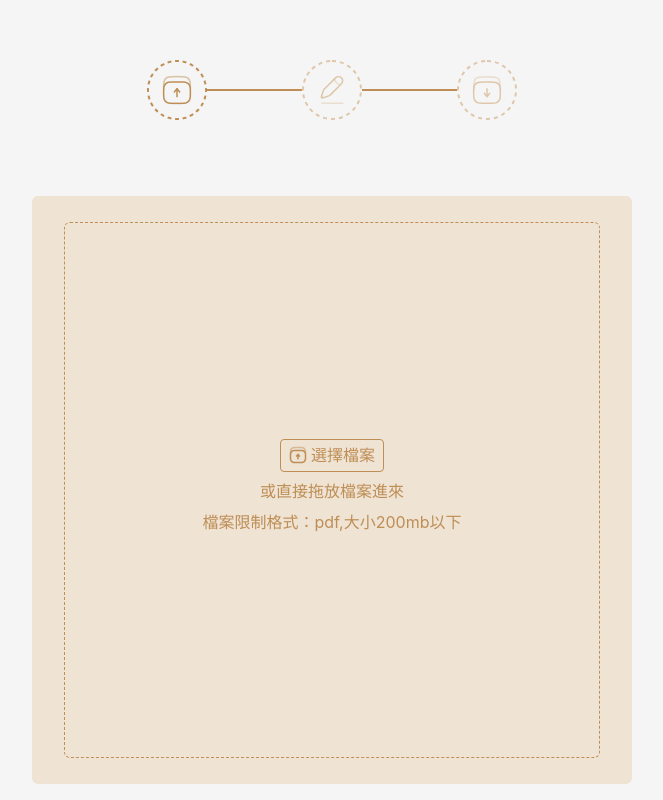
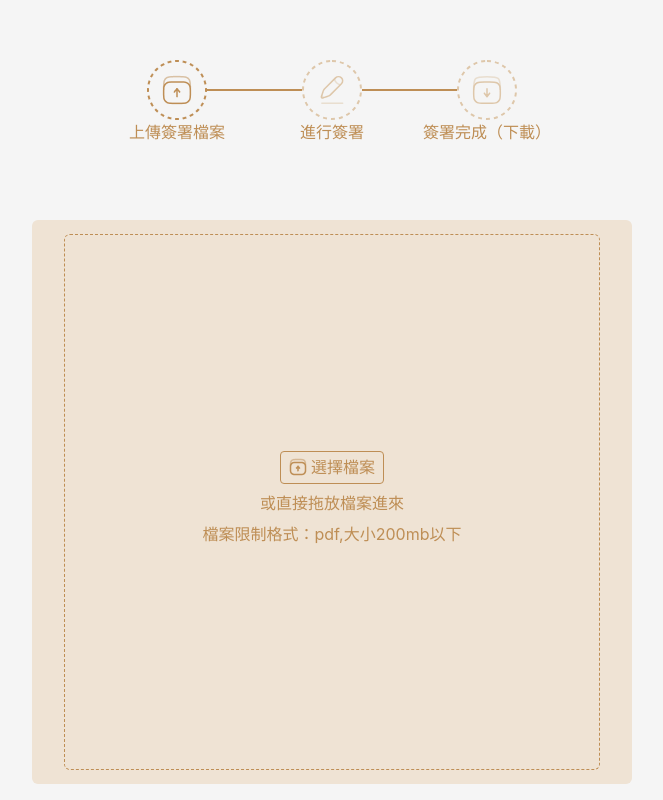
Before and after one commit to f2e4th/week2-F2E, a Vue app: page / in a window 1280 px wide. Shown: the whole page, without its empty margins (308-971 px from the left). Built offline with nearby package versions, Linux system fonts and the light colour scheme; the HTML template or start-up script is replaced by a standard one.

Commit message:
progress樣式

```diff
--- a/src/page/UploadPage.vue
+++ b/src/page/UploadPage.vue
@@ -4,8 +4,9 @@
     </div>
     <div class="Upload_progress">
       <ul class="progress_content">
-        <li v-for="(item, i) in progressData" :key="i" class="progress_content__item"><img :src="item" alt="progress">
-            <div class="progress_content__item__line"></div>
+        <li v-for="(item, i) in progressData" :key="i" class="progress_content__item">
+          <img :src="item.img" alt="progress">
+          <div class="progress_content__item__text">{{item.text}}</div>
         </li>
       </ul>
     </div>
@@ -26,9 +27,17 @@ import upload from '../assets/img/upload.png';
 </script>
 <script setup>
 const progressData = reactive([
-  upload,
-  sign,
-  finish
+  {
+    img:upload,
+    text: '上傳簽署檔案'
+  },{
+    img:sign,
+    text: '進行簽署'
+  },
+  {
+    img:finish,
+    text: '簽署完成（下載）'
+  }
 ])
 
 
@@ -72,7 +81,8 @@ $main_color:#BE8E55;
   margin: 60px 0;
   fill: $main_color;
   .progress_content__item {
-    @apply relative;
+    @apply relative flex flex-col justify-center items-center whitespace-nowrap;
+    width: 60px;
     &:nth-last-child(1){
       &::before {
         display: none;
@@ -88,10 +98,14 @@ $main_color:#BE8E55;
       width: 95px;
       background-color: $main_color;
     }
-
+    >img {
+      width: 60px;
+      height: 60px;
+    }
   }
   .progress_content {
-    @apply flex flex-nowrap items-center justify-between items-center;
+    @apply flex flex-nowrap items-center justify-between;
+    color: $main_color;
     &__item {
       margin: 0 47.5px;
       &__line {
```
